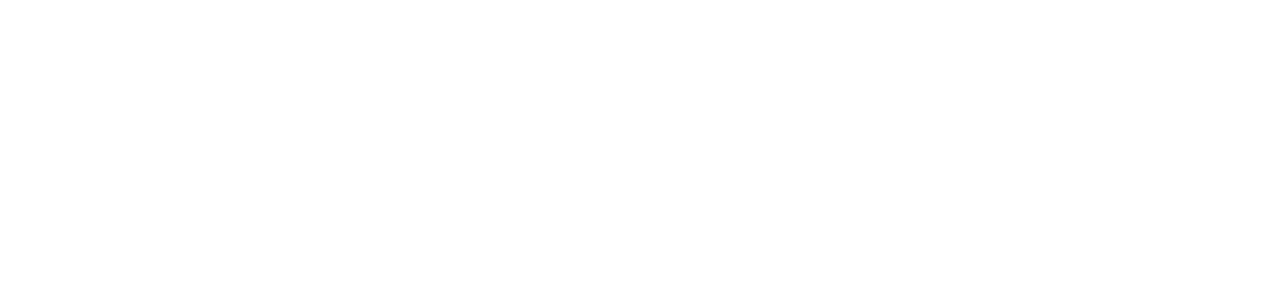
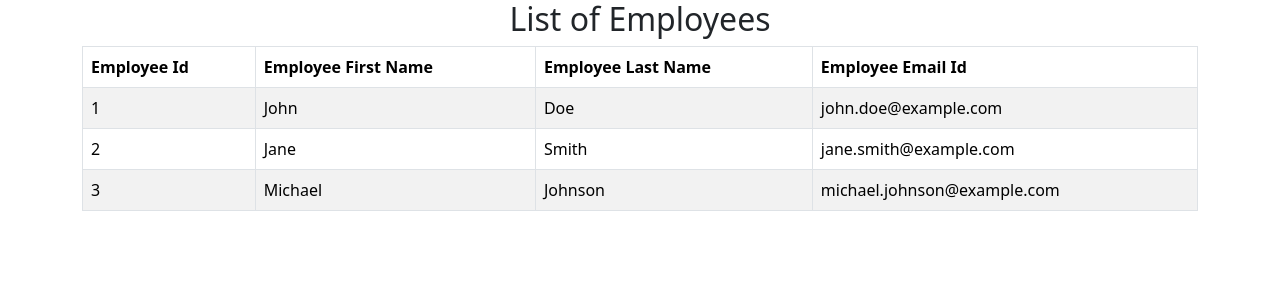
Before and after one commit to Rene1814/employee_management_system, a React (Vite) app in the folder full-stack/ems-frontend/: page / in a window 1280 px wide. Shown: the top 300 px of the page. Built offline with nearby package versions, Linux system fonts and the light colour scheme.

Commit message:
ListEmployeeComponent with dummy data

```diff
--- a/full-stack/ems-frontend/src/App.jsx
+++ b/full-stack/ems-frontend/src/App.jsx
@@ -1,8 +1,9 @@
+import ListEmployeeComponent from "./components/ListEmployeeComponent"
 
 function App() {
   return (
     <>
-
+      <ListEmployeeComponent />
     </>
   )
 }
--- /dev/null
+++ b/full-stack/ems-frontend/src/components/ListEmployeeComponent.jsx
@@ -0,0 +1,50 @@
+const ListEmployeeComponent = () => {
+  const dummyData = [
+    {
+      id: 1,
+      firstName: "John",
+      lastName: "Doe",
+      emailId: "john.doe@example.com",
+    },
+    {
+      id: 2,
+      firstName: "Jane",
+      lastName: "Smith",
+      emailId: "jane.smith@example.com",
+    },
+    {
+      id: 3,
+      firstName: "Michael",
+      lastName: "Johnson",
+      emailId: "michael.johnson@example.com",
+    },
+  ];
+
+  return (
+    <div className="container">
+      <h2 className="text-center">List of Employees</h2>
+      <table className="table table-bordered table-striped">
+        <thead>
+          <tr>
+            <th>Employee Id</th>
+            <th>Employee First Name</th>
+            <th>Employee Last Name</th>
+            <th>Employee Email Id</th>
+          </tr>
+        </thead>
+        <tbody>
+          {dummyData.map((employee) => (
+            <tr key={employee.id}>
+              <td>{employee.id}</td>
+              <td>{employee.firstName}</td>
+              <td>{employee.lastName}</td>
+              <td>{employee.emailId}</td>
+            </tr>
+          ))}
+        </tbody>
+      </table>
+    </div>
+  );
+};
+
+export default ListEmployeeComponent;
--- a/full-stack/ems-frontend/src/main.jsx
+++ b/full-stack/ems-frontend/src/main.jsx
@@ -1,6 +1,7 @@
 import { StrictMode } from 'react'
 import { createRoot } from 'react-dom/client'
 import App from './App.jsx'
+import 'bootstrap/dist/css/bootstrap.min.css'
 
 createRoot(document.getElementById('root')).render(
   <StrictMode>
```
